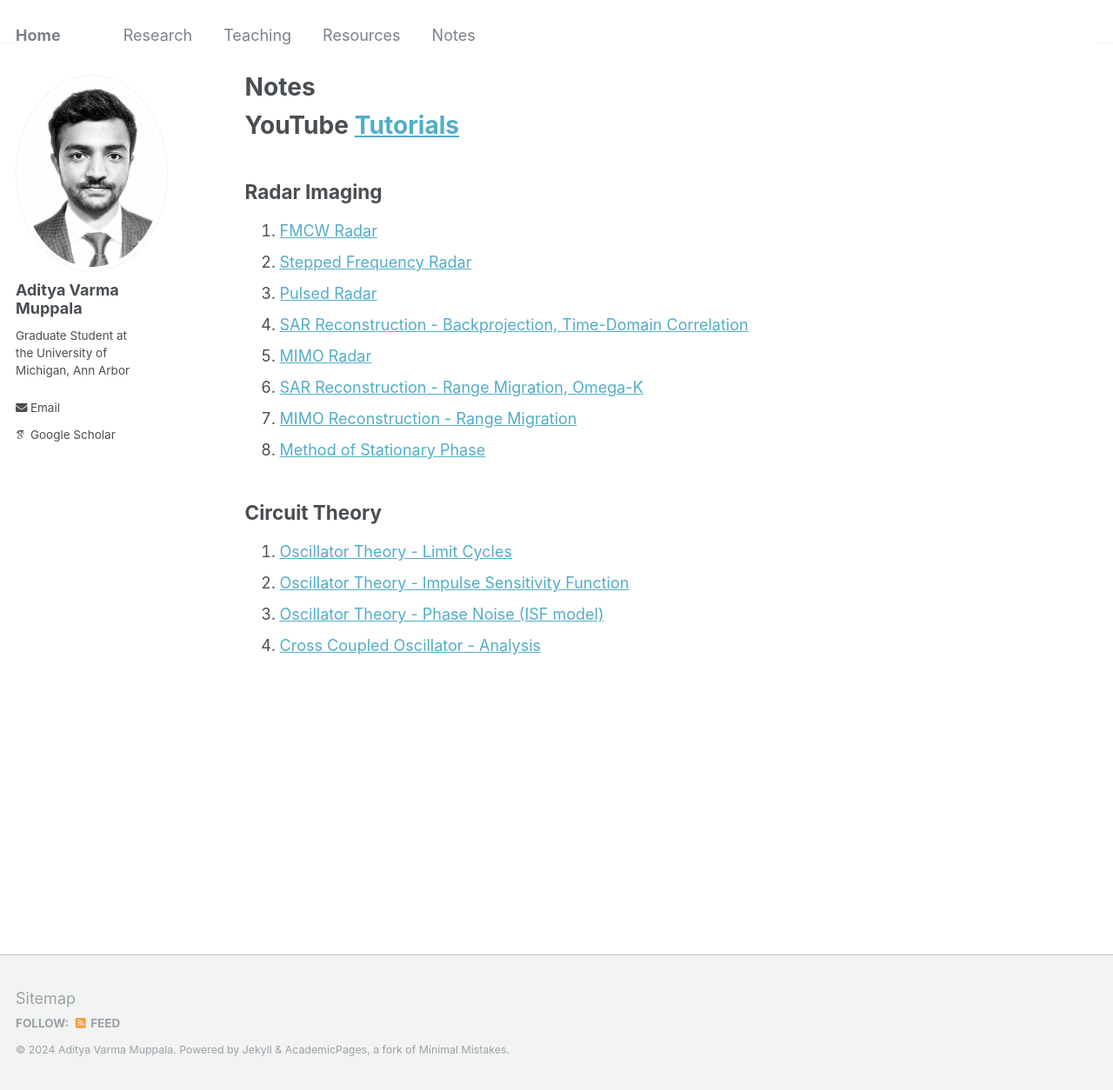
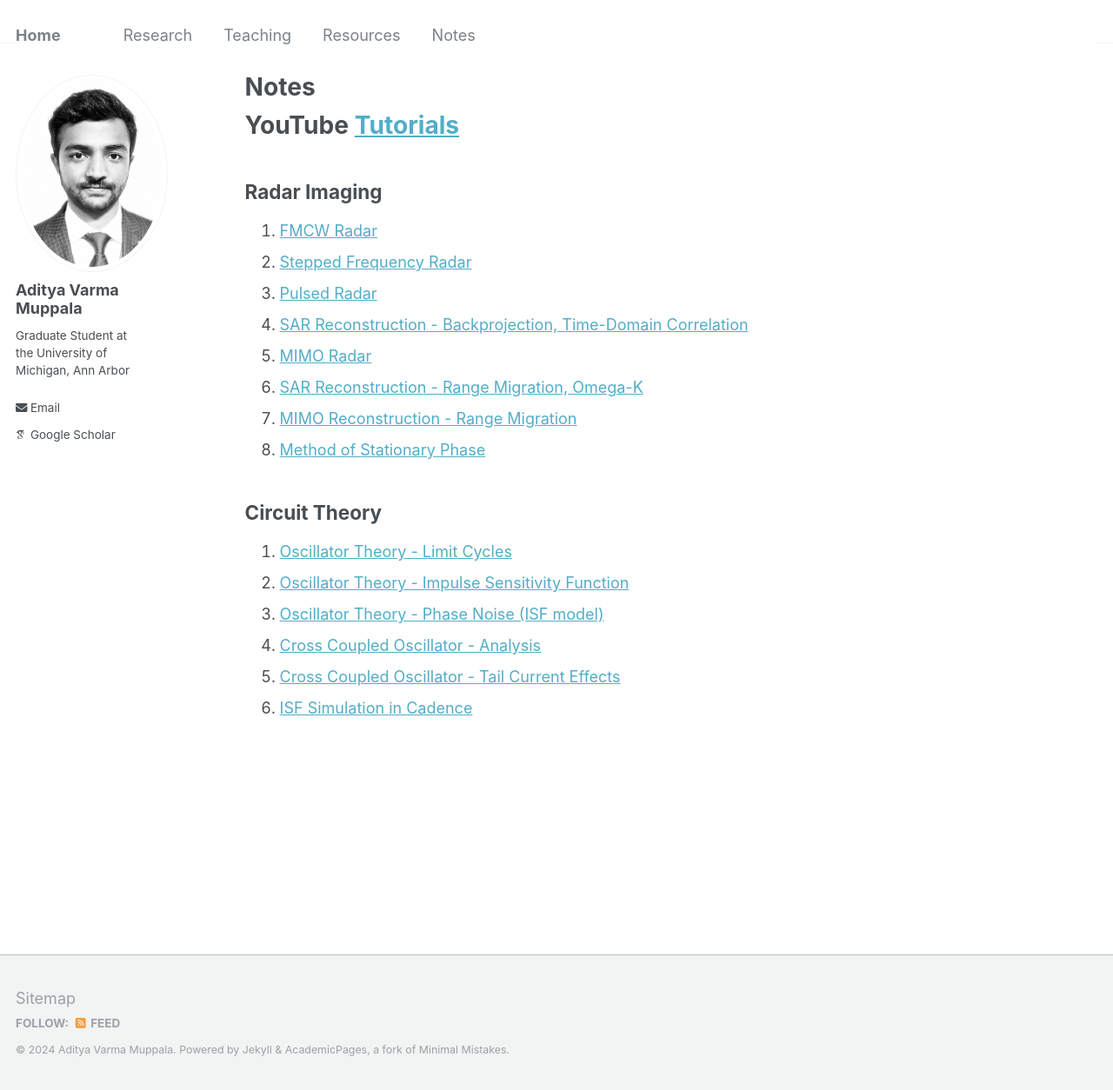
Before and after one commit to AdityaMuppala/adityamuppala.github.io, a Jekyll site: the page built from _pages/notes.md, in a window 1280 px wide and 1254 px high. Shown: the whole window at 87% size. Built offline with Jekyll 4.4.1, drawn with Linux system fonts in a browser that asks for light colours; some web fonts are replaced.

Commit message:
Update notes.md

```diff
--- a/_pages/notes.md
+++ b/_pages/notes.md
@@ -23,3 +23,5 @@ author_profile: true
 2. [Oscillator Theory - Impulse Sensitivity Function](https://adityamuppala.github.io/assets/YouTube_Notes/Oscillators_ISF_model.pdf)
 3. [Oscillator Theory - Phase Noise (ISF model)](https://adityamuppala.github.io/assets/YouTube_Notes/Phase_Noise_ISF_Model.pdf)
 4. [Cross Coupled Oscillator - Analysis](https://adityamuppala.github.io/assets/YouTube_Notes/Cross_Coupled_Theory.pdf)
+5. [Cross Coupled Oscillator - Tail Current Effects](https://adityamuppala.github.io/assets/YouTube_Notes/CCO_TailCurrent.pdf)
+6. [ISF Simulation in Cadence](https://adityamuppala.github.io/assets/YouTube_Notes/ISF_sim.pdf)
```
